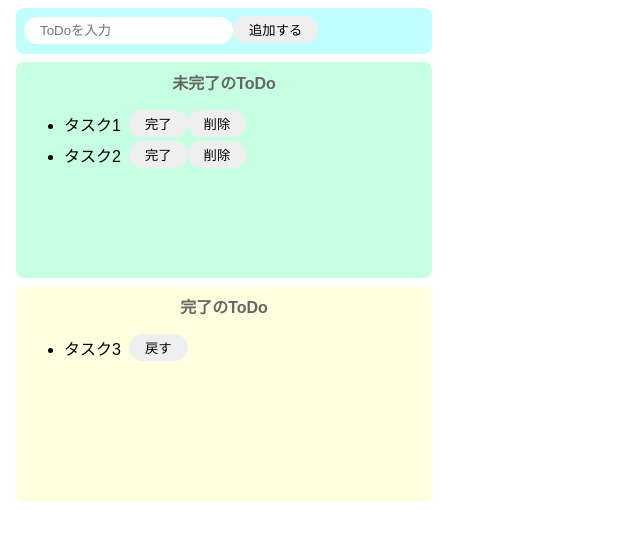
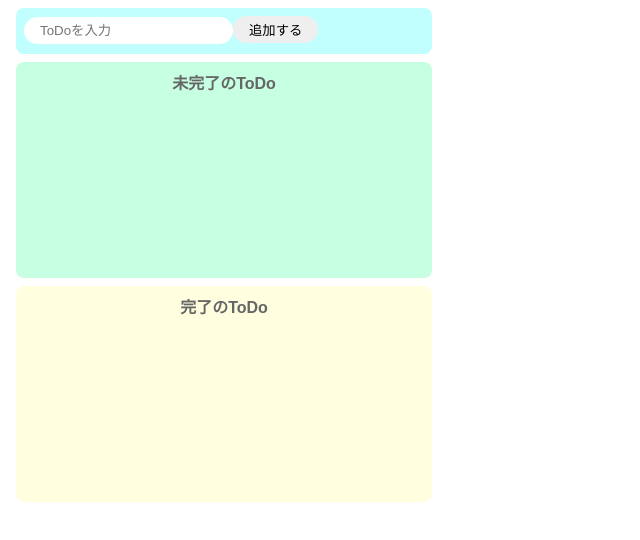
Before and after one commit to koyasunatsunori/TODO_APP_React, a React (Create React App) app: page / in a window 1280 px wide. Shown: the top 540 px of the page, without its empty margins (0-640 px from the left). Built offline with nearby package versions, Linux system fonts and the light colour scheme.

Commit message:
add return function

```diff
--- a/src/App.jsx
+++ b/src/App.jsx
@@ -3,16 +3,15 @@
 
 export const App = () => {
   //動的に変化する項目に対いて、stateを割り当てる
+  //stateが複数うある場合、配列で割り当てる
   const [todoText, setTodoText] = useState("");
-  const [incompleteTodos, setIncompleteTodos] = useState([
-    "タスク1",
-    "タスク2"
-  ]);
+  const [incompleteTodos, setIncompleteTodos] = useState([]);
 
-  const [completeTodos, setCompleteTodos] = useState(["タスク3"]);
+  const [completeTodos, setCompleteTodos] = useState([]);
+  //タスクを入力したとき、実行される処理
   const onChangeTodoText = (event) => setTodoText(event.target.value);
 
-  //buttonを押したとき、実行される関数
+  //追加ボタンを押したとき、実行される関数
   const onClickAdd = () => {
     if (todoText === "") return;
     const newTodos = [...incompleteTodos, todoText];
@@ -20,12 +19,14 @@
     setTodoText("");
   };
 
+  //削除ボタンを押したとき、実行される関数
   const onClickDelete = (index) => {
     const newTodos = [...incompleteTodos];
     newTodos.splice(index, 1);
     setIncompleteTodos(newTodos);
   };
 
+  //完了ボタンを押したとき、実行される関数
   const onClickComplete = (index) => {
     const newIncompleteTodos = [...incompleteTodos];
     newIncompleteTodos.splice(index, 1);
@@ -33,6 +34,15 @@
     const newCompleteTodos = [...completeTodos, incompleteTodos[index]];
     setIncompleteTodos(newIncompleteTodos);
     setCompleteTodos(newCompleteTodos);
+  };
+
+  //戻すボタンを押したとき、実行される関数
+  const onClickBack = (index) => {
+    const newCompleteTodos = [...completeTodos];
+    newCompleteTodos.splice(index, 1);
+    const newIncompleteTodos = [...incompleteTodos, completeTodos[index]];
+    setCompleteTodos(newCompleteTodos);
+    setIncompleteTodos(newIncompleteTodos);
   };
 
   //レンダリングされる内容
@@ -63,11 +73,11 @@
       <div className="complete-area">
         <p className="title">完了のToDo</p>
         <ul>
-          {completeTodos.map((todo) => {
+          {completeTodos.map((todo, index) => {
             return (
               <div key={todo} className="list-row">
                 <li>{todo}</li>
-                <button>戻す</button>
+                <button onClick={() => onClickBack(index)}>戻す</button>
               </div>
             );
           })}
```
